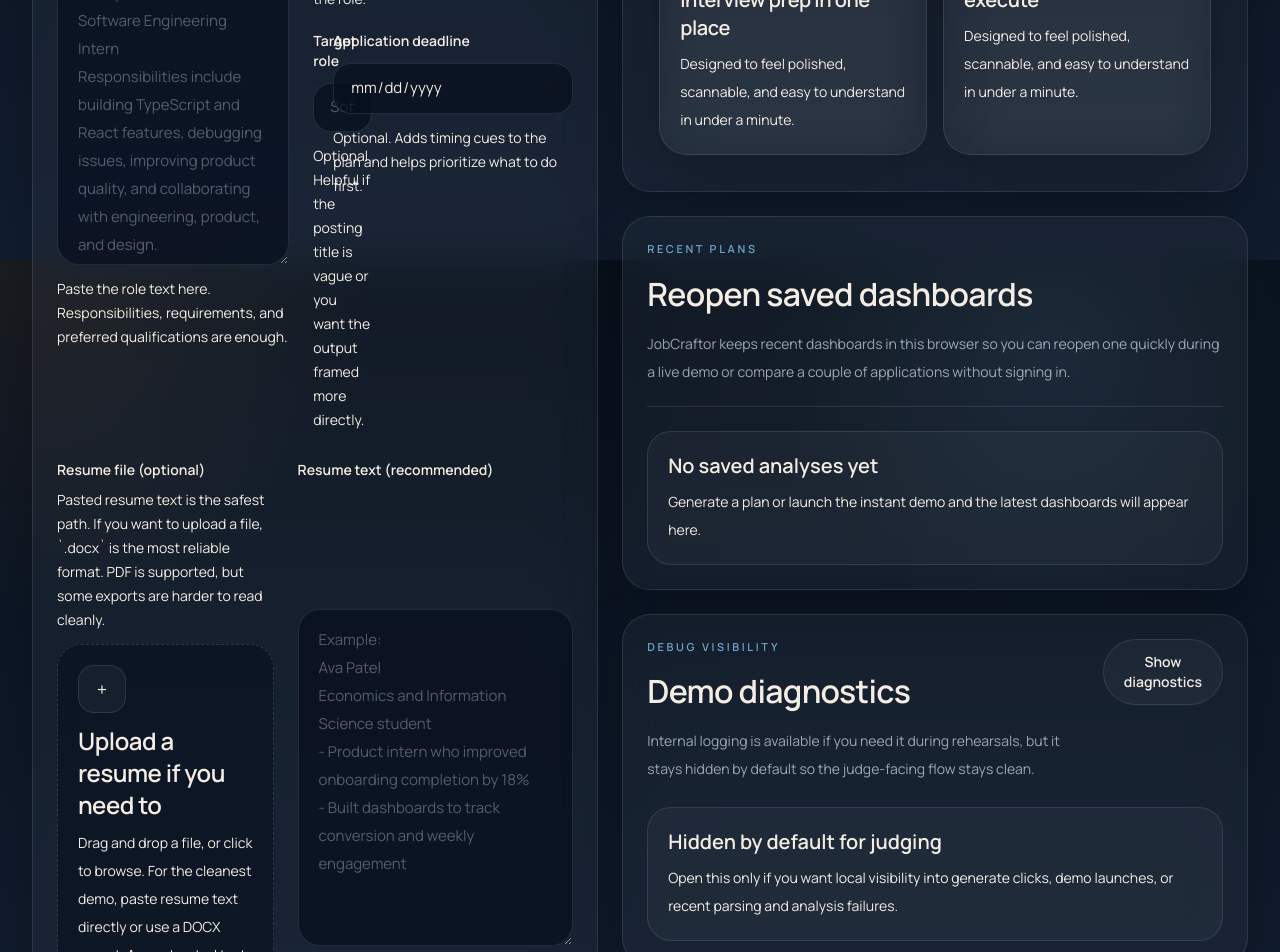
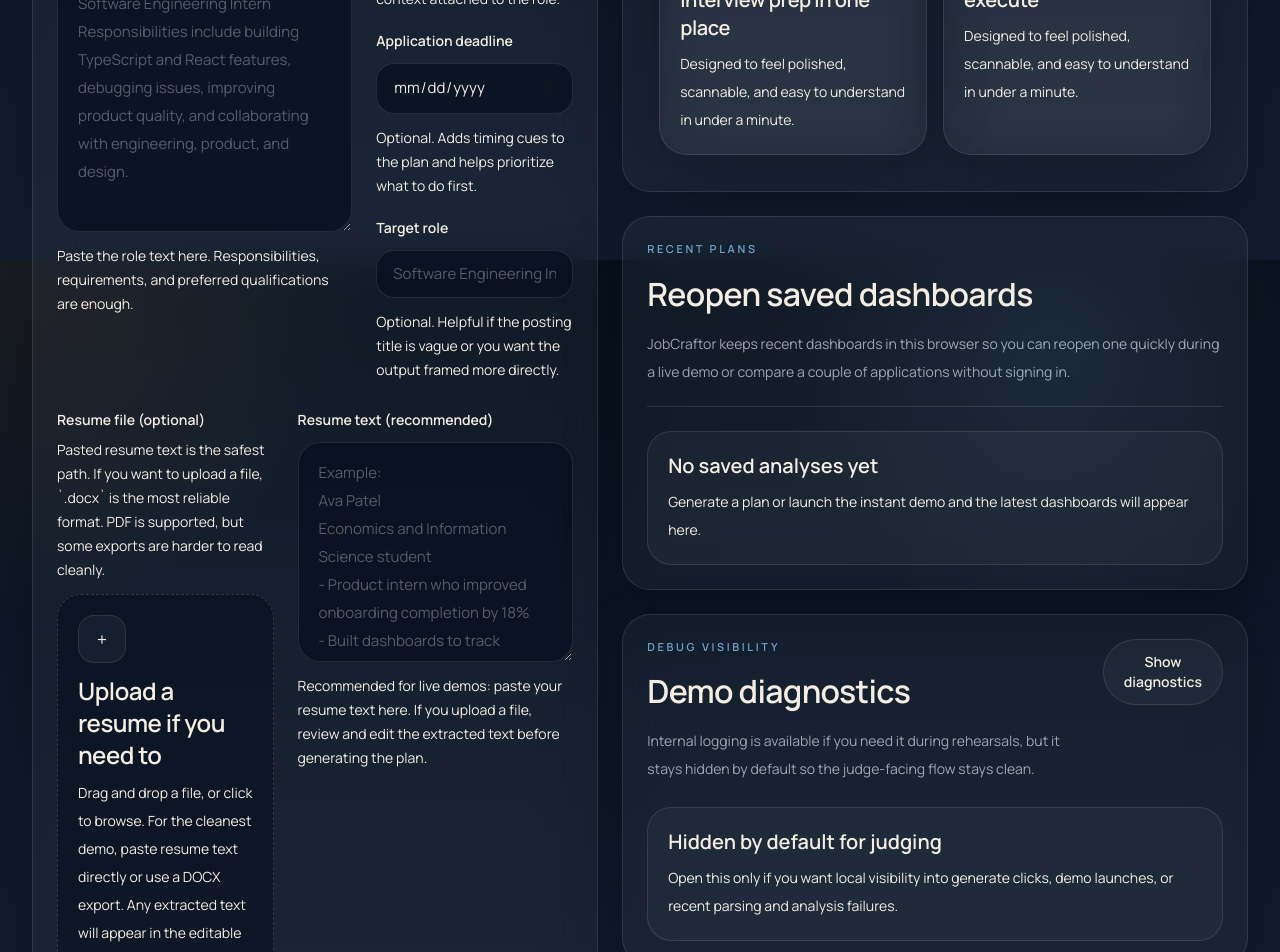
Before and after one commit to KananGuliyev/jobcraftor, a Next.js app: page / in a window 1280 px wide. Shown: the part 2940-3892 px from the top of the page. Built offline with nearby package versions, Linux system fonts and the light colour scheme.

Commit message:
fix: stabilize input workspace runtime

```diff
--- a/src/components/input-panel.tsx
+++ b/src/components/input-panel.tsx
@@ -54,8 +54,9 @@ export function InputPanel({
   const inputId = useId();
   const fieldBaseId = useId();
   const jobPostingUrlId = `${fieldBaseId}-job-posting-url`;
+  const deadlineId = `${fieldBaseId}-deadline`;
   const targetRoleId = `${fieldBaseId}-target-role`;
-  const deadlineId = `${fieldBaseId}-deadline`;
+  const resumeTextId = `${fieldBaseId}-resume-text`;
   const [isDragging, setIsDragging] = useState(false);
 
   function handleDrop(event: DragEvent<HTMLLabelElement>) {
@@ -125,7 +126,24 @@ export function InputPanel({
               />
             </div>
 
-            <div className="grid gap-5 xl:grid-cols-[minmax(0,1.18fr)_minmax(240px,0.82fr)] xl:items-start">
+            <div className="grid gap-5">
+              <div className="field-stack min-w-0">
+                <label htmlFor={deadlineId} className="text-sm font-semibold text-sand">
+                  Application deadline
+                </label>
+                <input
+                  id={deadlineId}
+                  type="date"
+                  value={values.deadline}
+                  onChange={(event) => onChange("deadline", event.target.value)}
+                  className={dateFieldClass(Boolean(fieldErrors.deadline))}
+                />
+                <FieldMessage
+                  error={fieldErrors.deadline}
+                  help="Optional. Adds timing cues to the plan and helps prioritize what to do first."
+                />
+              </div>
+
               <div className="field-stack min-w-0">
                 <label htmlFor={targetRoleId} className="text-sm font-semibold text-sand">
                   Target role
@@ -143,28 +161,11 @@ export function InputPanel({
                   help="Optional. Helpful if the posting title is vague or you want the output framed more directly."
                 />
               </div>
-
-              <div className="field-stack min-w-0 xl:max-w-[280px]">
-                <label htmlFor={deadlineId} className="text-sm font-semibold text-sand">
-                  Application deadline
-                </label>
-                <input
-                  id={deadlineId}
-                  type="date"
-                  value={values.deadline}
-                  onChange={(event) => onChange("deadline", event.target.value)}
-                  className={dateFieldClass(Boolean(fieldErrors.deadline))}
-                />
-                <FieldMessage
-                  error={fieldErrors.deadline}
-                  help="Optional. Adds timing cues to the plan and helps prioritize what to do first."
-                />
-              </div>
             </div>
           </div>
         </div>
 
-        <div className="grid gap-6 lg:grid-cols-[0.88fr_1.12fr]">
+        <div className="grid gap-6 lg:grid-cols-[0.88fr_1.12fr] lg:items-start">
           <div className="grid gap-3">
             <div className="flex flex-col gap-2">
               <span className="text-sm font-semibold text-sand">Resume file (optional)</span>
@@ -235,9 +236,12 @@ export function InputPanel({
             />
           </div>
 
-          <label className="grid gap-3">
-            <span className="text-sm font-semibold text-sand">Resume text (recommended)</span>
+          <div className="field-stack self-start">
+            <label htmlFor={resumeTextId} className="text-sm font-semibold text-sand">
+              Resume text (recommended)
+            </label>
             <textarea
+              id={resumeTextId}
               value={values.resumeText}
               onChange={(event) => onChange("resumeText", event.target.value)}
               className={areaClass(Boolean(fieldErrors.resumeText))}
@@ -247,7 +251,7 @@ export function InputPanel({
               error={fieldErrors.resumeText}
               help="Recommended for live demos: paste your resume text here. If you upload a file, review and edit the extracted text before generating the plan."
             />
-          </label>
+          </div>
         </div>
 
         {submissionError ? (
```
